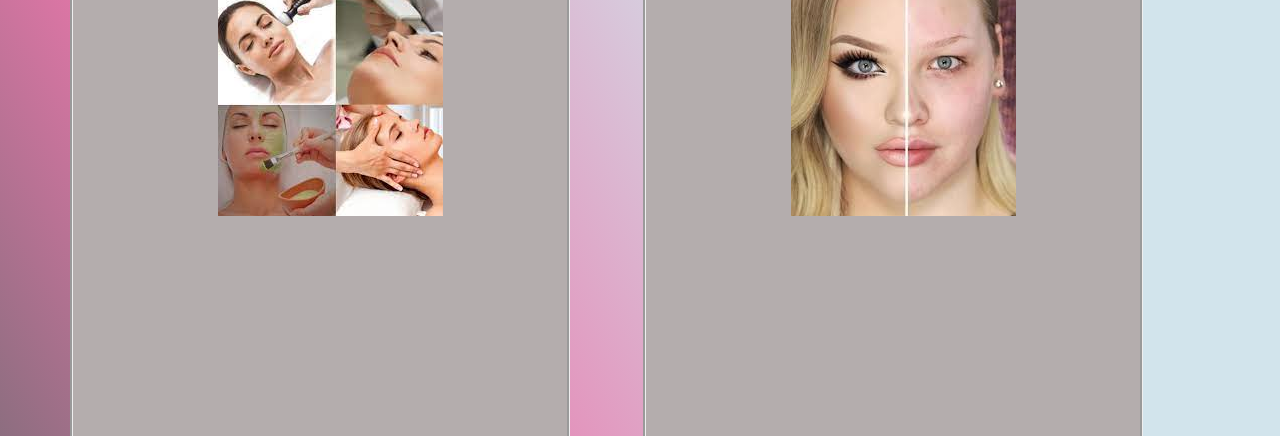
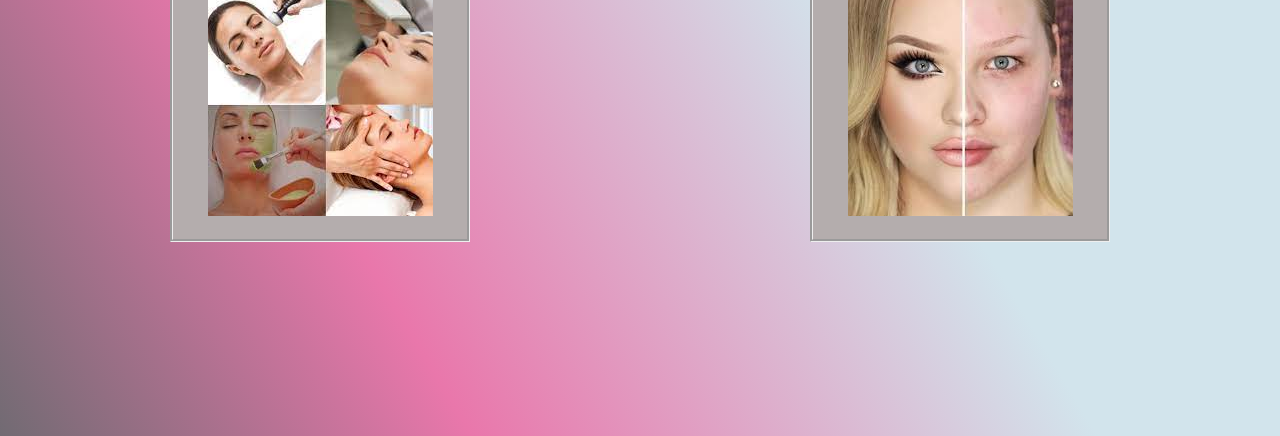
Before and after one commit to jfiorida/proyectodesarrolloweb, a plain HTML site: page index.html in a window 1280 px wide. Shown: the part 302-738 px from the top of the page. Drawn offline with nearby package versions, Linux system fonts and the light colour scheme.

Commit message:
correciones del tutor

```diff
--- a/css/styless.css
+++ b/css/styless.css
@@ -32,17 +32,26 @@ body{background: rgb(210,228,236);
 
 font-family: 'Yellowtail', cursive;
 }
+
+.cont_port {
+    display: flex;
+    flex-flow: row wrap;
+    align-items: stretch;
+    justify-content: space-around;
+    align-content: center;
+
+}
+
 .c1 {display: inline-block;
 
     background-color: rgb(180, 173, 173);
 
-    width: 500px;
-    height: 500px;
+    width: 300px;
+    height: 300px;
     font-size: 2rem;
     border-style: groove;
-    margin-left: 70px;
-    padding-left: 20px;
-     text-align: center;   }
+
+    text-align: center;   }
 
 .foot{
     height: 100%;
@@ -76,64 +85,49 @@ font-family: 'Yellowtail', cursive;
 }
 
 .qs{
+    width: 100%;
+
     display: grid;
-    grid-template-columns:20% 20% 20% 20% 20%;
-    grid-template-areas:"logo logo parraf parraf parraf"
-                        "logo logo  parraf parraf parraf"
-                        "fotop fotop fotop video video"
-                        "fotop fotop fotop video video"
-                        "fotop fotop fotop video video";
-
-    justify-content: space-around;
-    align-items: center;
-    justify-items: center;
+    grid-template-rows: 1fr,1fr;
+    grid-template-columns: 1fr,1fr;
+    grid-template-areas:
+    "logo parraf"
+    "fotop video ";
+}
+@media screen and (max-width: 480px) {
+    .qs{
+        grid-template-rows: 1fr,1fr,1fr,1fr;
+        grid-template-columns: 1fr,;
+        grid-template-areas:
+        "logo"
+        "parraf"
+        "fotop"
+        "video";
 
 }
 
-@media screen and (max-width: 768px) {
- .qs {
-    width: 100vh;
-    grid-template-columns: 100%;
-    grid-template-rows: auto auto auto auto auto auto auto auto auto auto;
-    grid-template-areas:"logo"
-                        "logo"
-                        "fotop"
-                        "fotop"
-                        "parraf"
-                        "parraf"
-                        "video"
-                        "video" ;
+.p_qs.leyenda{
+    width: 300px;
 }
+
 }
+
 .img_log{
     grid-area: logo;
-    width: auto;
-    height: auto;
-    opacity: 0,5;
-    grid-row: 1/3;
-    grid-column: 1/3;
-}
-.foto_prof{
 
 
 }
+
 .p_qs{
     grid-area: parraf;
-    grid-row: 1/3;
-    grid-column: 3/6;
 }
 .vid_qs{
     grid-area: video;
-   grid-column: 4/6;
-   grid-row: 3/6;
-
+  justify-content: center;
 
    }
 .prof_cosm{
     grid-area: fotop;
-    grid-column: 1/4;
-    grid-row: 3/6;
-
 
 }
 
--- a/index.html
+++ b/index.html
@@ -35,6 +35,7 @@
         </nav>
     </header>
     <main>
+      <div class="cont_port">
         <section id="cosmetologia" class="c1">
             <h2>Cosmetologia</h2>
             <img src="./images/descarga (2).jpeg" alt="imagen_cosmetologia">
@@ -46,6 +47,7 @@
             <img src="./images/images (1).jpeg" alt="imagen_maquillage">
 
         </section>
+      </div>
     </main>
 
     <footer>
```
Also changed, not shown: pages/quienes_somos.html (+9 -7 lines).
